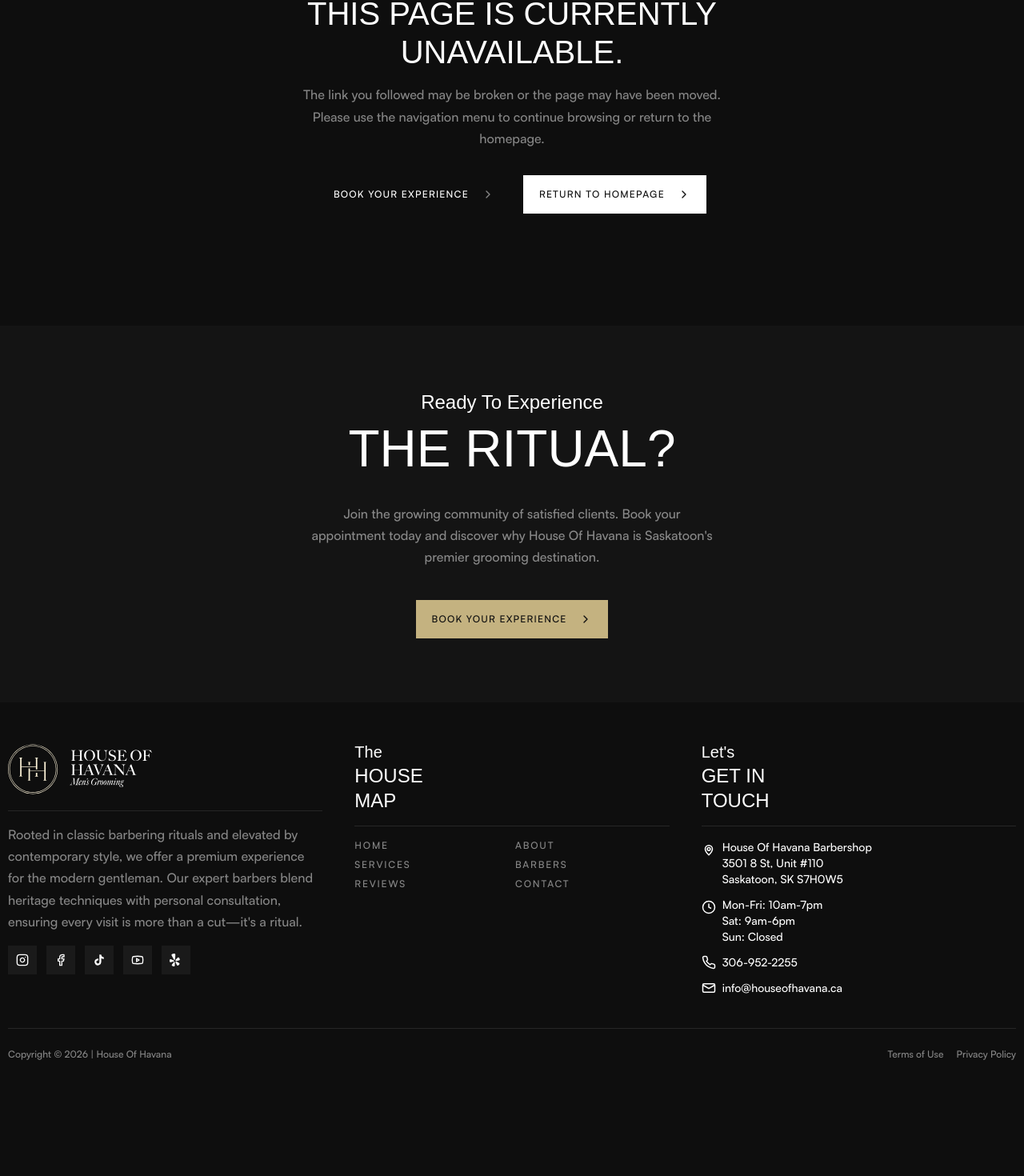
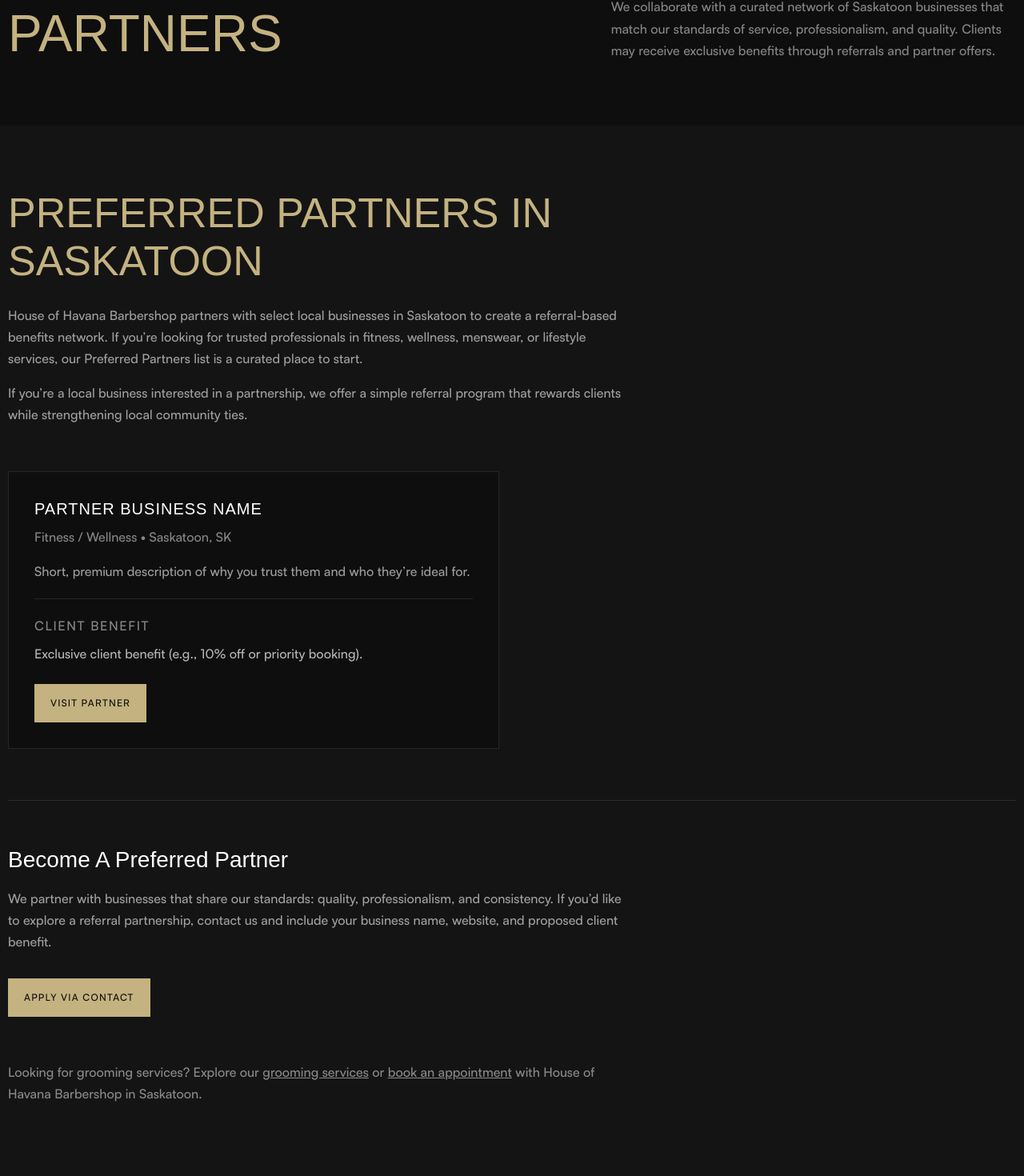
Before and after one commit to houseofhavana/house-of-havana, a Next.js app: page /app/partners in a window 1280 px wide. Before the commit this address had no page. Shown: the part 279-1749 px from the top of the page at 80% size. Before the commit the page ends 1629 px from the top, so only its background shows below. Built offline with nearby package versions, Linux system fonts and the light colour scheme; a web font is replaced by a local one.

Commit message:
Create page.tsx

```diff
--- /dev/null
+++ b/app/app/partners/page.tsx
@@ -0,0 +1,135 @@
+import HeroInner from "@/components/sections/HeroInner";
+import Button from "@/components/ui/button";
+import Link from "next/link";
+
+export const metadata = {
+  title:
+    "Preferred Partners | Local Business Discounts & Referrals in Saskatoon | House of Havana",
+  description:
+    "Explore House of Havana’s Preferred Partners in Saskatoon—trusted local businesses offering exclusive client benefits and referral perks. Apply to become a partner.",
+  alternates: {
+    canonical: "https://houseofhavana.ca/partners",
+  },
+};
+
+type Partner = {
+  name: string;
+  category: string;
+  location: string;
+  offer: string;
+  url: string;
+  blurb: string;
+};
+
+const PARTNERS: Partner[] = [
+  // Example partner — replace with real partners
+  {
+    name: "Partner Business Name",
+    category: "Fitness / Wellness",
+    location: "Saskatoon, SK",
+    offer: "Exclusive client benefit (e.g., 10% off or priority booking).",
+    url: "https://example.com",
+    blurb:
+      "Short, premium description of why you trust them and who they’re ideal for.",
+  },
+];
+
+export default function PartnersPage() {
+  return (
+    <>
+      <HeroInner
+        subheading="House of Havana"
+        title="PREFERRED PARTNERS"
+        supportingText="We collaborate with a curated network of Saskatoon businesses that match our standards of service, professionalism, and quality. Clients may receive exclusive benefits through referrals and partner offers."
+      />
+
+      <section className="py-20 bg-surface">
+        <div className="container">
+          {/* SEO intro block */}
+          <div className="max-w-3xl mb-14">
+            <h1 className="heading-2 text-primary mb-6">Preferred Partners in Saskatoon</h1>
+            <p className="text-foreground/60 leading-relaxed mb-4">
+              House of Havana Barbershop partners with select local businesses in Saskatoon to
+              create a referral-based benefits network. If you’re looking for trusted professionals
+              in fitness, wellness, menswear, or lifestyle services, our Preferred Partners list is a
+              curated place to start.
+            </p>
+            <p className="text-foreground/60 leading-relaxed">
+              If you’re a local business interested in a partnership, we offer a simple referral
+              program that rewards clients while strengthening local community ties.
+            </p>
+          </div>
+
+          {/* Partner grid */}
+          <div className="grid grid-cols-1 md:grid-cols-2 gap-8">
+            {PARTNERS.map((p) => (
+              <div
+                key={p.name}
+                className="border border-foreground/10 bg-background p-8 hover:border-foreground/20 transition-colors"
+              >
+                <div className="flex items-start justify-between gap-6 mb-4">
+                  <div>
+                    <h2 className="heading-6 uppercase tracking-wider text-foreground">
+                      {p.name}
+                    </h2>
+                    <p className="text-foreground/50 text-sm mt-2">
+                      {p.category} • {p.location}
+                    </p>
+                  </div>
+                </div>
+
+                <p className="text-foreground/60 leading-relaxed mb-5">{p.blurb}</p>
+
+                <div className="border-t border-foreground/10 pt-5">
+                  <p className="text-foreground/50 text-xs uppercase tracking-widest mb-2">
+                    Client Benefit
+                  </p>
+                  <p className="text-foreground/70 leading-relaxed mb-6">{p.offer}</p>
+
+                  <Link href={p.url} target="_blank" rel="noopener noreferrer">
+                    <Button variant="primary">Visit Partner</Button>
+                  </Link>
+                </div>
+              </div>
+            ))}
+          </div>
+
+          {/* Become a partner CTA */}
+          <div className="mt-16 border-t border-foreground/10 pt-14">
+            <div className="max-w-3xl">
+              <h2 className="heading-4-italic mb-4 text-foreground">Become a Preferred Partner</h2>
+              <p className="text-foreground/60 leading-relaxed mb-8">
+                We partner with businesses that share our standards: quality, professionalism, and
+                consistency. If you’d like to explore a referral partnership, contact us and include
+                your business name, website, and proposed client benefit.
+              </p>
+
+              <Link href="/contact">
+                <Button variant="primary">Apply via Contact</Button>
+              </Link>
+            </div>
+          </div>
+
+          {/* Internal link SEO booster (subtle) */}
+          <div className="mt-14 max-w-3xl">
+            <p className="text-foreground/50 leading-relaxed">
+              Looking for grooming services? Explore our{" "}
+              <Link href="/services" className="underline">
+                grooming services
+              </Link>{" "}
+              or{" "}
+              <Link
+                href="https://getsquire.com/booking/brands/house-of-havana-barbershop"
+                target="_blank"
+                className="underline"
+              >
+                book an appointment
+              </Link>{" "}
+              with House of Havana Barbershop in Saskatoon.
+            </p>
+          </div>
+        </div>
+      </section>
+    </>
+  );
+}
```
